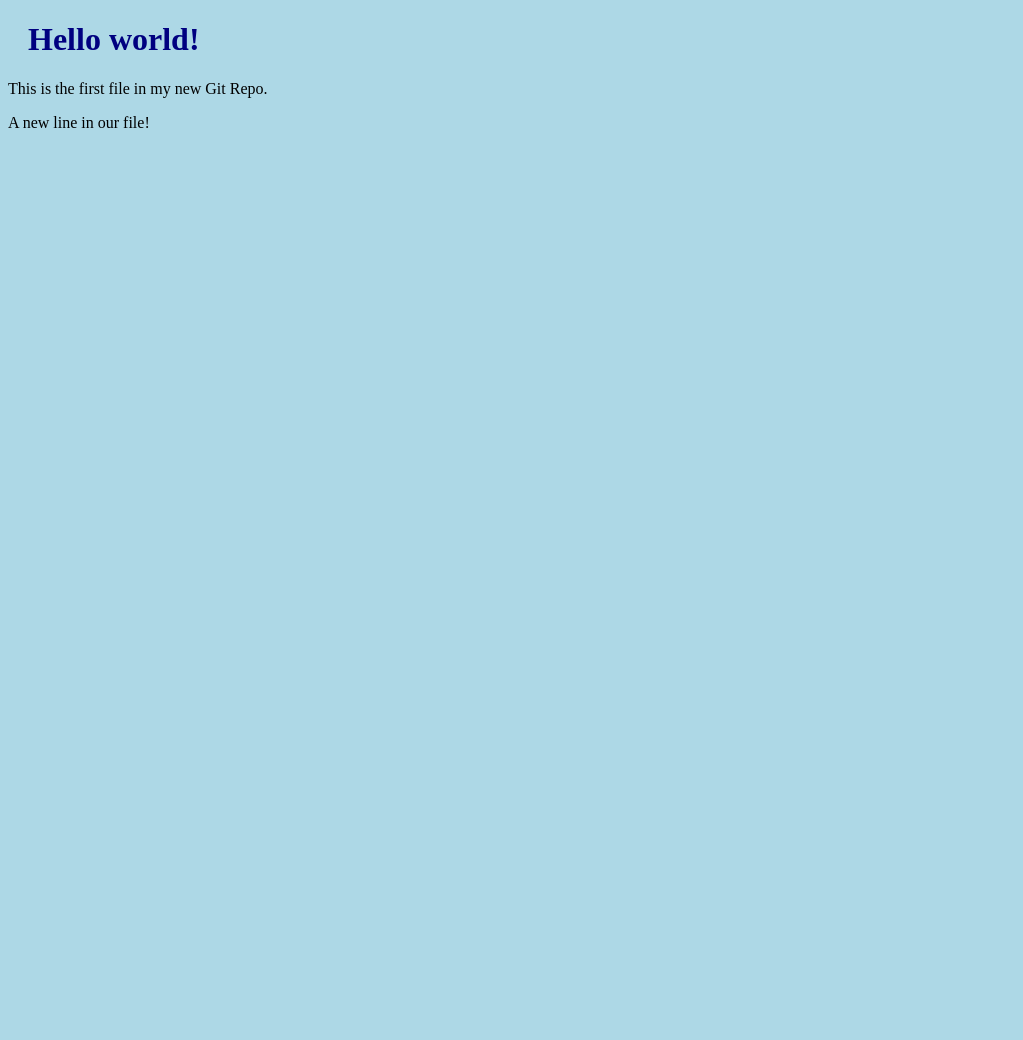
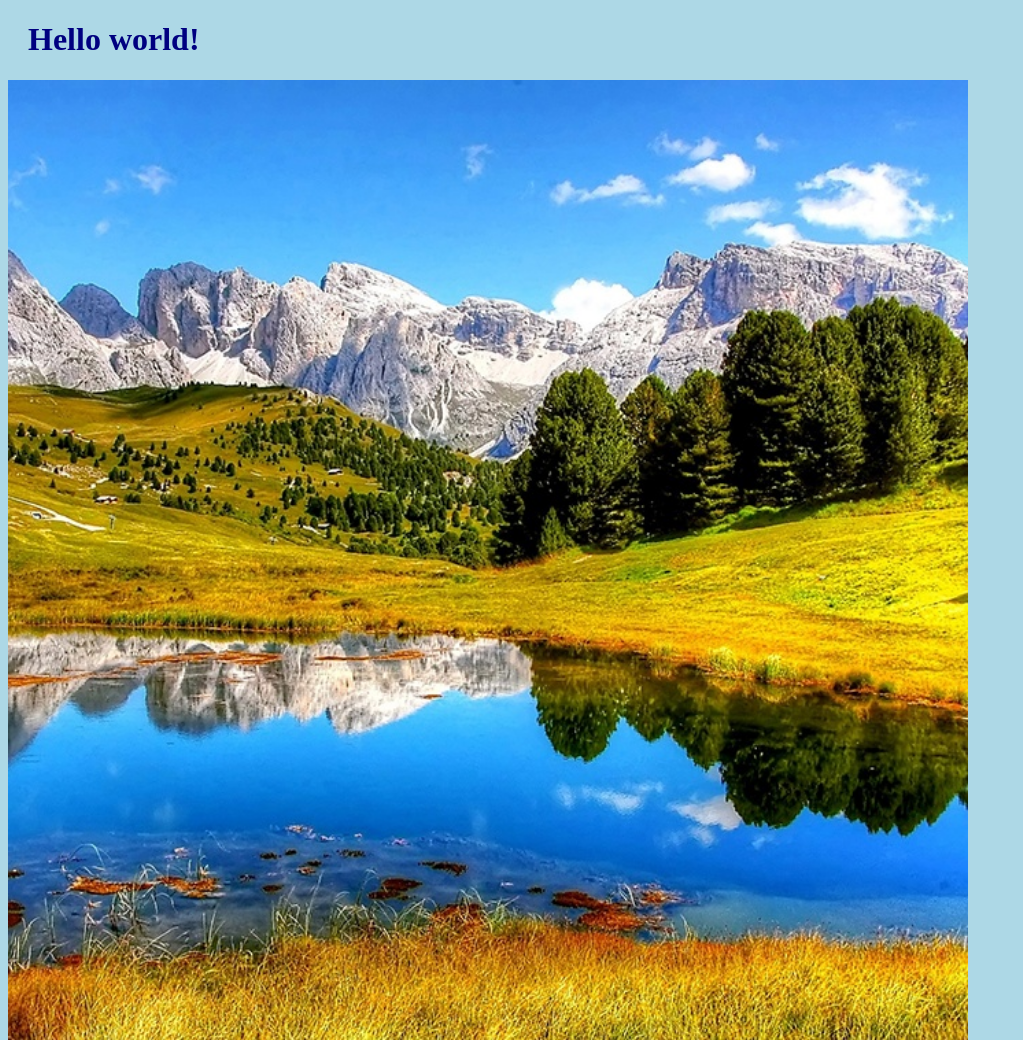
Before and after one commit to TudorSante/hello-world, a plain HTML site: page index.html in a window 1280 px wide. Shown: the top 1040 px of the page, without its empty margins (0-1023 px from the left). Before the commit the page ends 800 px from the top, so only its background shows below. Drawn offline with Linux system fonts and the light colour scheme.

Commit message:
Added img to hello world

```diff
--- a/index.html
+++ b/index.html
@@ -7,6 +7,8 @@
 <body>
 
 <h1>Hello world!</h1>
+<div><img src="img.jpg" alt="Hello World from Space"
+style="width:100%;max-width:960px"></div>
 <p>This is the first file in my new Git Repo.</p>
 <p>A new line in our file!</p>
 
```
Also changed, not shown: img.jpg (added).
